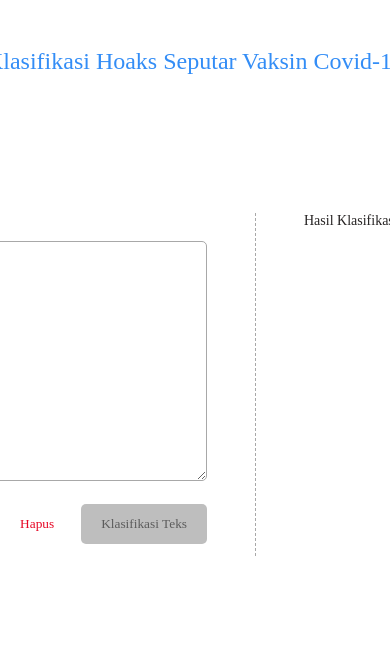
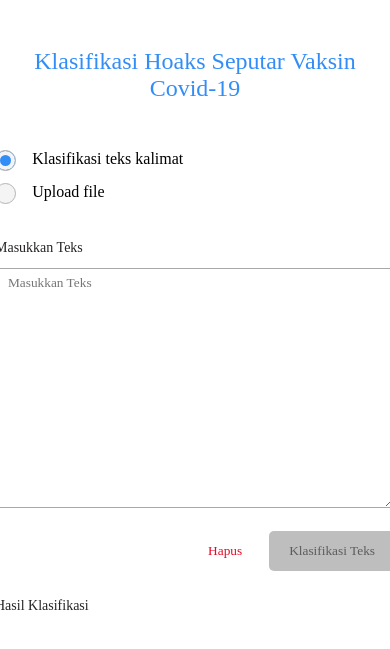
Before and after one commit to mfadilk22/klasifikasi-hoaks, a Flask app: template templates/index.html in a window 390 px wide; the page is wider, and only the part inside the window is pictured. Shown: the top 649 px of that part. Run offline with Flask 2, Linux system fonts and the light colour scheme; the template is opened without the code that fills it, so the values that code supplies are empty; parts of the project's set-up code (start-up, migrations or seed data) failed here and were passed over; some libraries are stand-ins or nearby versions.

Commit message:
Added responsive layout

```diff
--- a/app.py
+++ b/app.py
@@ -5,10 +5,10 @@ import os
 from werkzeug.utils import secure_filename
 
 import pickle
-import tensorflow as tf
-from tensorflow import keras
-from tensorflow.keras.preprocessing.text import Tokenizer
-from tensorflow.keras.preprocessing.sequence import pad_sequences
+# import tensorflow as tf
+# from tensorflow import keras
+# from tensorflow.keras.preprocessing.text import Tokenizer
+# from tensorflow.keras.preprocessing.sequence import pad_sequences
 # from flask_wtf import FlaskForm
 # from wtforms import FileField
 
@@ -22,18 +22,18 @@ app.config['MAX_CONTENT_LENGTH'] = 1024 * 1024
 
 model_path = 'models/'
 #load model
-model = tf.keras.models.load_model(model_path+"model_2.h5")
+# model = tf.keras.models.load_model(model_path+"model_2.h5")
 
 #load tokenizer
-token = Tokenizer()
-with open(model_path+'token_2.pickle', 'rb') as handle:
-    token = pickle.load(handle)
+# token = Tokenizer()
+# with open(model_path+'token_2.pickle', 'rb') as handle:
+#     token = pickle.load(handle)
 
-def klasifikasi_kata(sentences):
-    sequences = token.texts_to_sequences(sentences)
-    padded = pad_sequences(sequences, maxlen=100, padding="post", truncating="post")
-    res = model.predict(padded)
-    return res
+# def klasifikasi_kata(sentences):
+#     sequences = token.texts_to_sequences(sentences)
+#     padded = pad_sequences(sequences, maxlen=100, padding="post", truncating="post")
+#     res = model.predict(padded)
+#     return res
 
 @app.route('/', methods=['GET'])
 def index():
@@ -44,9 +44,10 @@ def index():
 def prediksi_teks():
     if request.method == "POST":
         message = request.form['teks']
-        hasil_pred = klasifikasi_kata(message)
+        # hasil_pred = klasifikasi_kata(message)
         # return hasil_pred
-    return render_template('index.html', prediksi = hasil_pred)
+    return render_template('index.html') #prediksi = hasil_pred)
+
 # def upload_files():
 #     if request.method == "POST":
 #         f = request.files['file']
--- a/static/css/main.css
+++ b/static/css/main.css
@@ -3,6 +3,7 @@
     padding: 0;
     box-sizing: border-box;
     font-family: 'Poppins';
+    /* border: solid 1px black; */
 }
 body{
     display: flex;
@@ -16,11 +17,12 @@ span{
 }
 .content{
     display: flex;
-    /* align-content: center; */
+    align-content: center;
     flex-direction: column;
     justify-content: center;
     align-items: center;
-    width: 800px;
+    /* width: 800px; */
+    flex-wrap: wrap;
 }
 
 .title{
@@ -92,10 +94,29 @@ input[type="radio"]{
 }
 
 .proses{
+    /* width:800px; */
     display:flex;
-    justify-content: space-between;
+    justify-content: flex-start;
     align-items: flex-start;
+    flex-wrap: wrap;
+    flex: 200px;
     margin-top: 12px;
+}
+
+.hasil{
+    align-self: flex-start;
+}
+
+@media(max-width: 660px) {
+    .proses{
+        flex-direction: column;
+    }
+    .hasil{
+        margin-top:24px;
+    }
+    .vl{
+        display: none;
+    }
 }
 
 .form-style-1 li{
--- a/templates/index.html
+++ b/templates/index.html
@@ -50,6 +50,7 @@
                     <p id="result">
                         <span>{{ prediksi }}</span>
                     </p>
+
                 </div>
             </div>
         </div>
```
